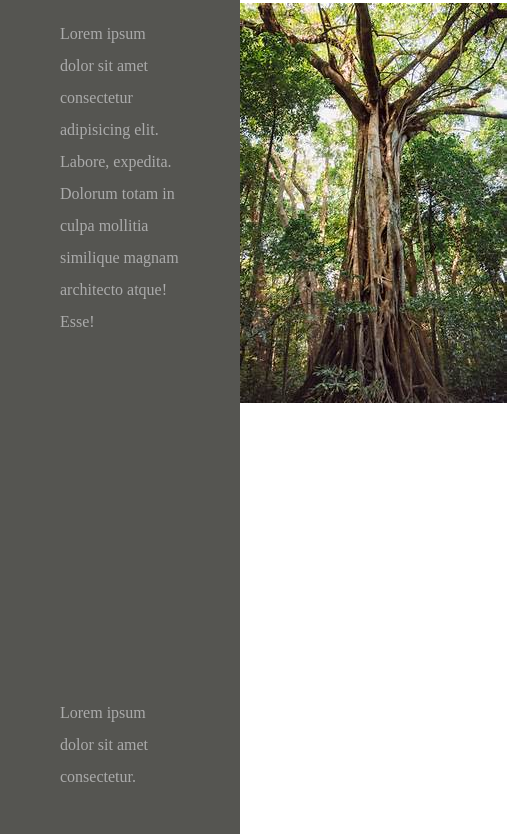
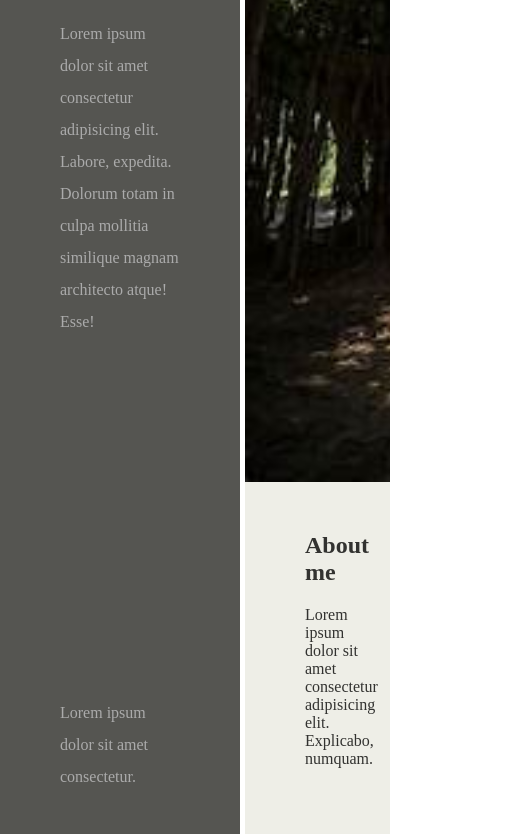
Before and after one commit to First-code-of-Hakim/First-code, a plain HTML site: page folder1/index.html in a window 390 px wide. Shown: the part 587-1421 px from the top of the page, 507 px wide, since content can reach past the window. Drawn offline with Linux system fonts and the light colour scheme.

Commit message:
more css

```diff
--- a/folder1/index.css
+++ b/folder1/index.css
@@ -1,15 +1,20 @@
 body{
     margin: 0;
 }
-
 main{
     display: grid;
-    grid-template-columns: 1.1fr 1fr 1fr;
+    grid-template-columns: 1.2fr 1fr 1fr;
     min-height: 100%;
+    gap:5px;
 }
 .panel{
     display: grid;
     grid-template-columns: 1fr;
+}
+.panel .text{
+    background: #eeeee7;
+    color: #323230;
+    padding: 30px 60px;
 }
 .panel.welcome {
     background: #555551;
@@ -41,3 +46,22 @@
     min-width: 100%;
     min-height: 100%;
 }
+.panel.photos{
+    grid-template-rows:1fr 3fr ;
+    overflow:hidden;
+}
+.panel.photos img{
+    min-width: 100%;
+    min-height: 100%;
+}
+
+@media screen and (max-width:1250px) {
+    main{
+        grid-template-columns:1fr 1fr;
+    }
+    .panel.photos{
+        grid-column: span 2;
+        grid-template-columns: 1fr 1fr;
+        grid-template-rows: 1fr;
+    }
+}
```
